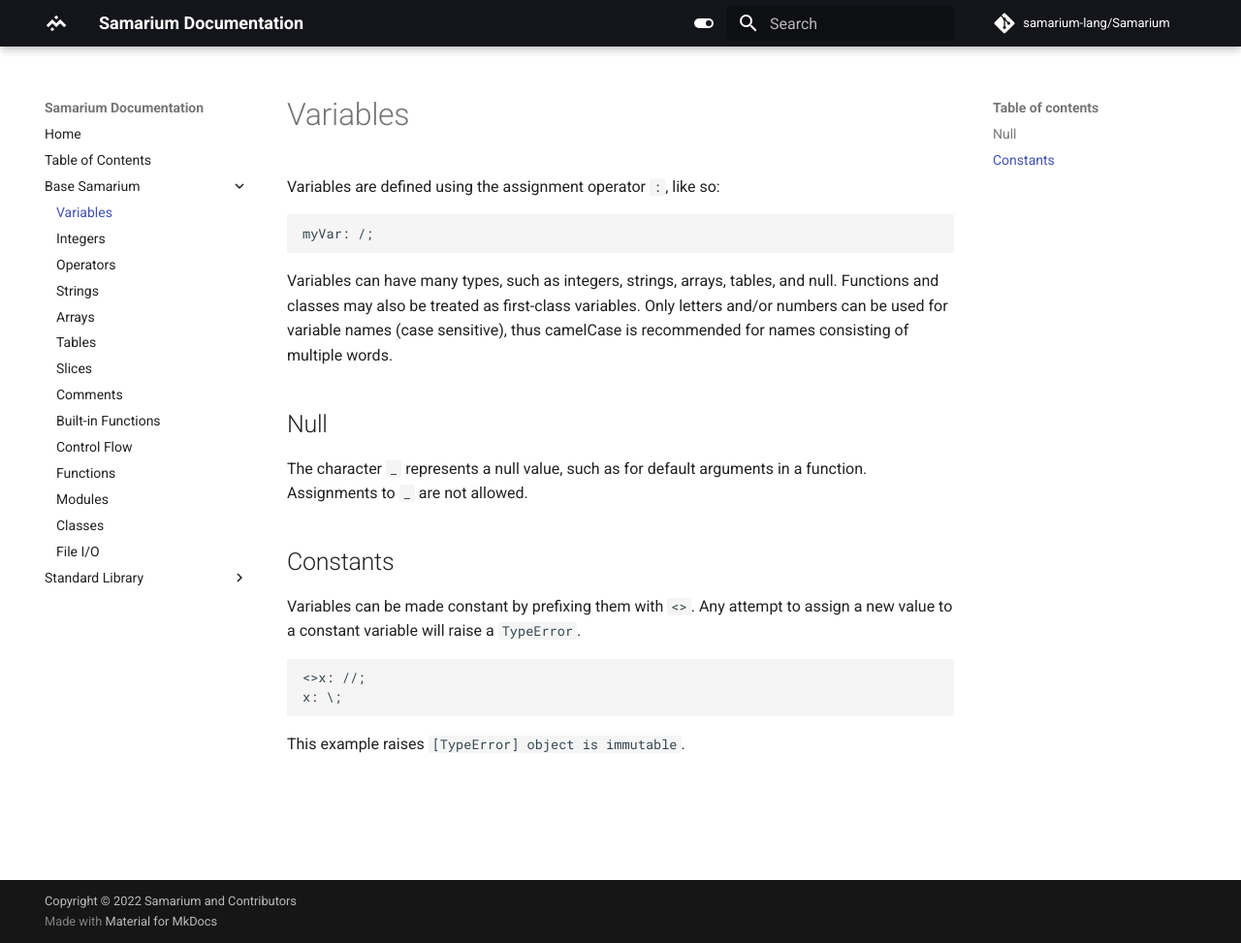
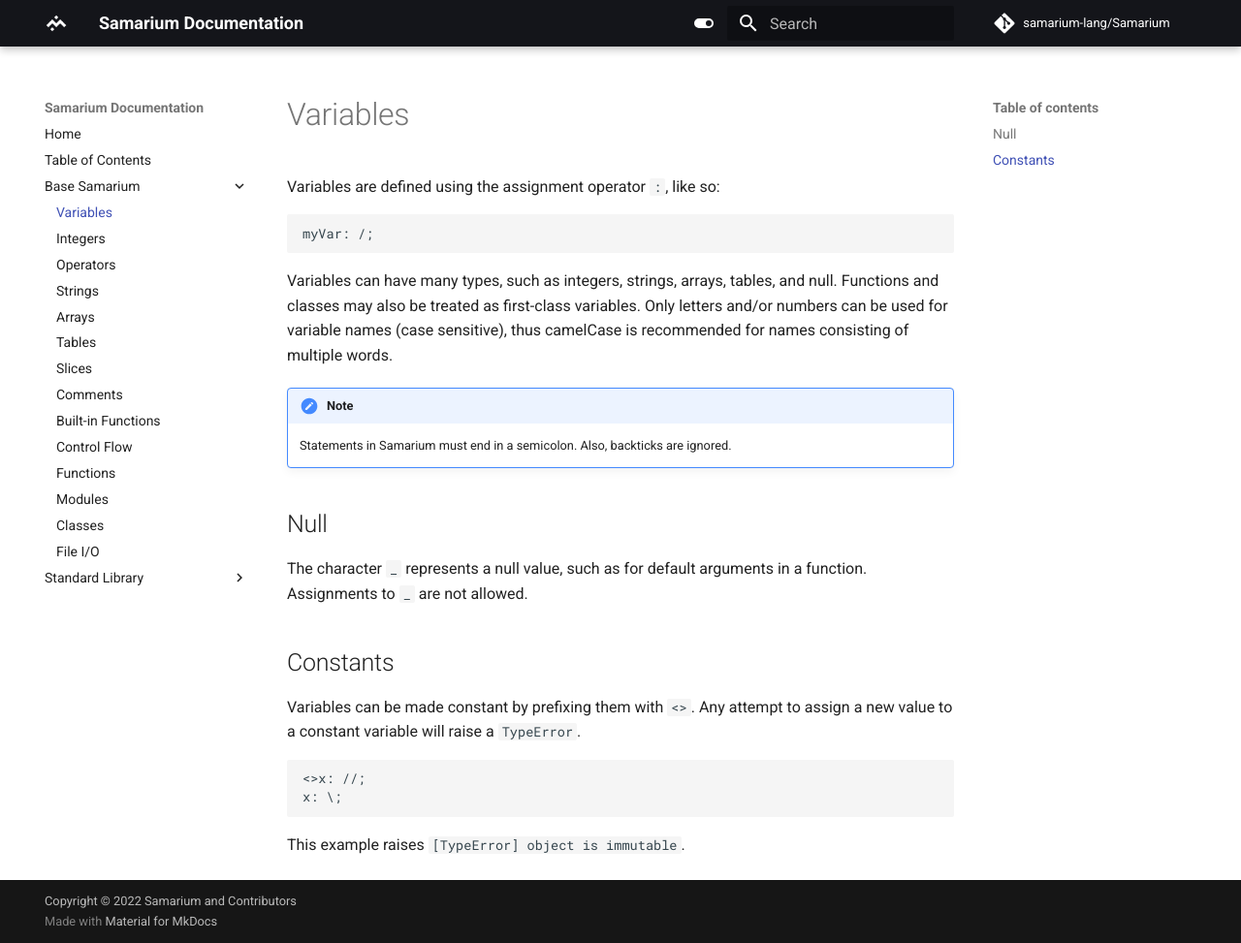
Before and after one commit to samarium-lang/Samarium, an MkDocs documentation site: the page built from docs/00variables.md, in a window 1280 px wide and 973 px high. Shown: the whole window at 97% size. Built offline with MkDocs 1.6.1 and Material for MkDocs 9.7.7, drawn with Linux system fonts in a browser that asks for light colours; comment, search, counter and statistics services are not loaded.

Commit message:
Re-added note

```diff
--- a/docs/00variables.md
+++ b/docs/00variables.md
@@ -9,6 +9,9 @@
 Variables can have many types, such as integers, strings, arrays, tables, and null.
 Functions and classes may also be treated as first-class variables.
 Only letters and/or numbers can be used for variable names (case sensitive), thus camelCase is recommended for names consisting of multiple words.
+
+!!! note
+    Statements in Samarium must end in a semicolon. Also, backticks are ignored.
 
 ## Null
 
```
